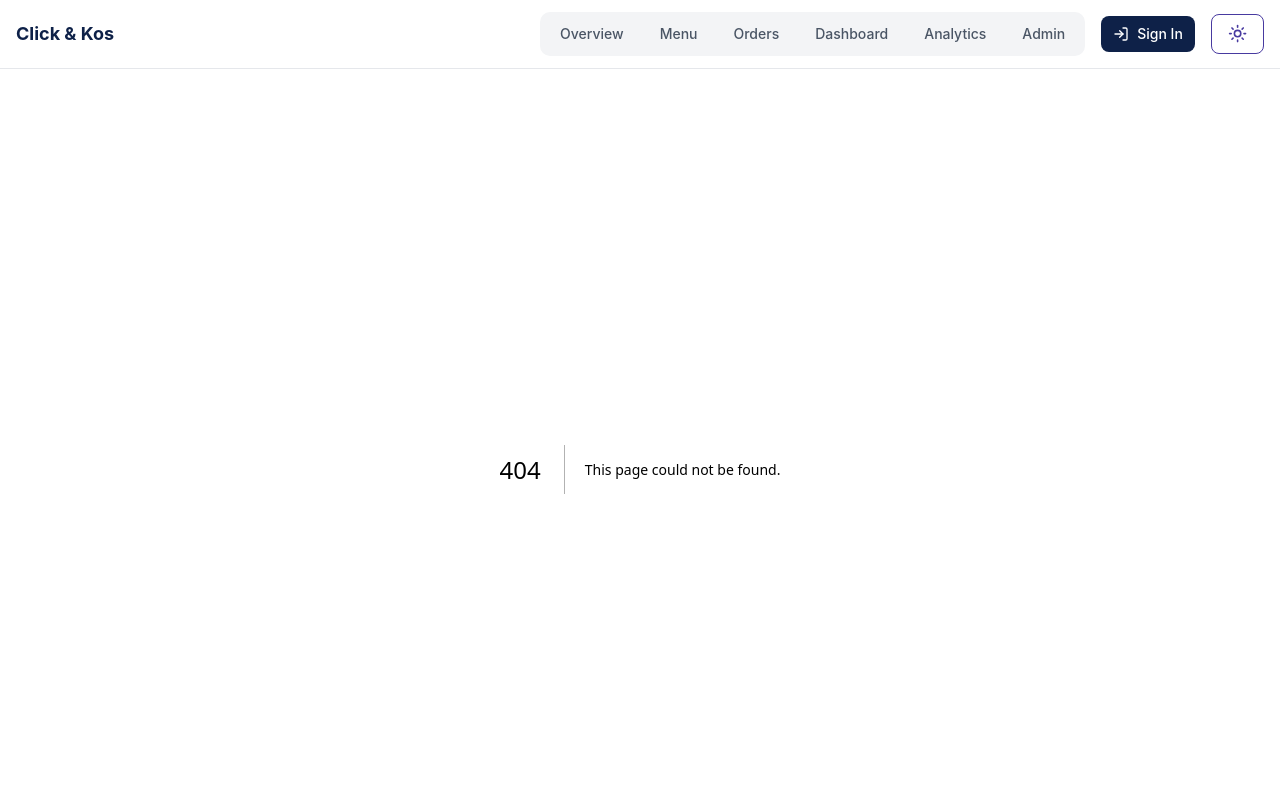
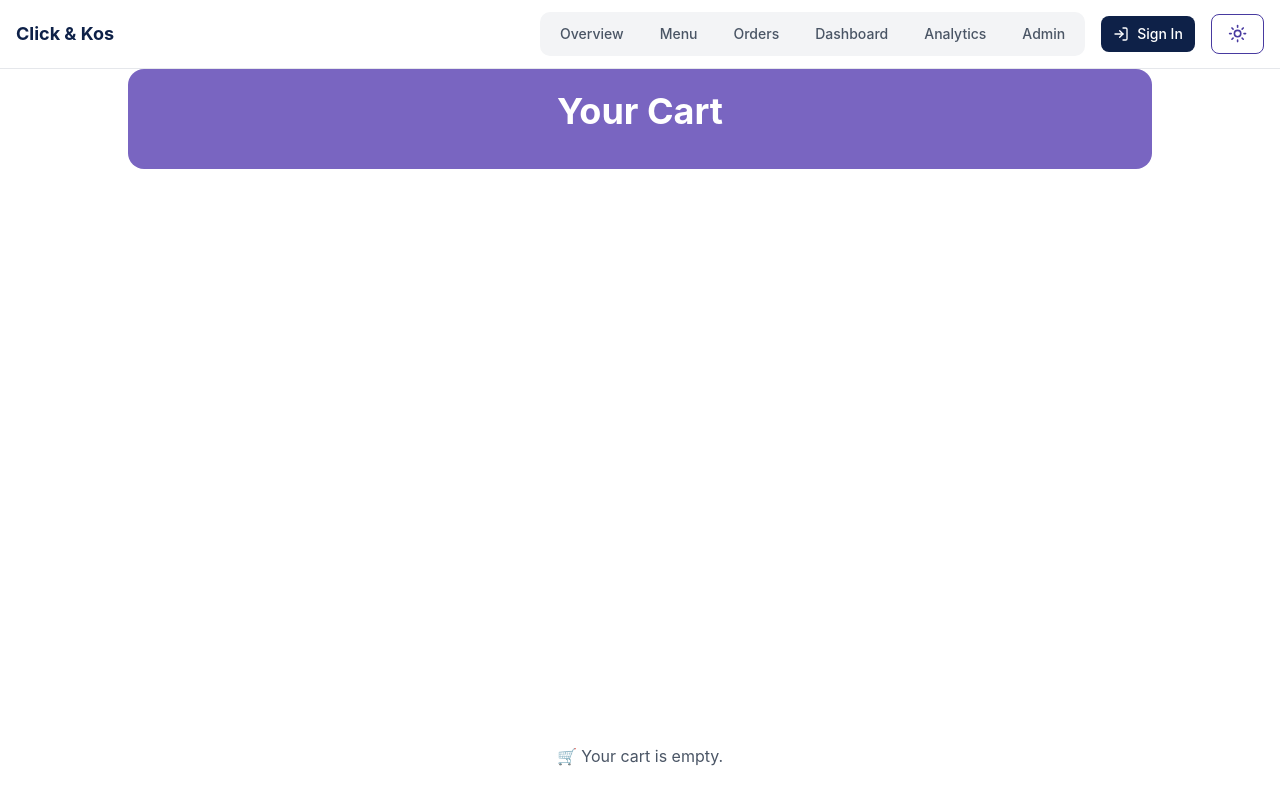
Before and after one commit to click-kos/click-kos, a Next.js app in the folder apps/web/: page /cart in a window 1280 px wide. Before the commit this address had no page. Shown: the top 804 px of the page. Built offline with nearby package versions, Linux system fonts and the light colour scheme.

Commit message:
Cart page complete

```diff
--- /dev/null
+++ b/apps/web/src/app/cart/page.tsx
@@ -0,0 +1,70 @@
+'use client';
+
+import React from 'react';
+import { useCart } from '@/context/CartContext';
+
+function CartPage() {
+  const { cartItems, removeFromCart } = useCart();
+  const total = cartItems.reduce((sum, item) => sum + item.price, 0);
+
+  return (
+  <>
+    {/* Header */}
+    <div className="flex justify-center px-4 sm:px-8">
+      <div className="bg-[#7965C1] rounded-2xl p-8 mb-8 text-white w-full max-w-screen-lg h-[100px] flex items-center justify-center">
+        <h1 className="text-4xl font-bold mb-4">Your Cart</h1>
+      </div>
+    </div>
+
+    {/* Main Cart Content */}
+    <div className="p-4 sm:p-8 pb-32 max-w-screen-md mx-auto">
+      {cartItems.length === 0 ? (
+        <p className="text-center text-gray-600">🛒 Your cart is empty.</p>
+      ) : (
+        <ul className="space-y-4">
+          {cartItems.map((item) => (
+            <li
+              key={item.id}
+              className="border border-gray-200 rounded-lg p-4 flex flex-col md:flex-row md:items-center gap-4 bg-white shadow-sm"
+            >
+              <img
+                src={item.image}
+                alt={item.name}
+                className="w-24 h-24 md:w-32 md:h-32 object-cover rounded mx-auto md:mx-0"
+              />
+              <div className="flex-1">
+                <h2 className="text-lg font-semibold">{item.name}</h2>
+                <p className="text-sm text-gray-600 mb-1">{item.description}</p>
+                <p className="text-sm font-medium text-gray-800">Price: R{item.price}</p>
+              </div>
+              <button
+                onClick={() => removeFromCart(item.id)}
+                className="text-red-500 hover:text-red-700 text-sm self-start md:self-center"
+              >
+                Remove
+              </button>
+            </li>
+          ))}
+        </ul>
+      )}
+    </div>
+
+    {/* Sticky Total + Checkout */}
+    {cartItems.length > 0 && (
+      <div className="fixed bottom-0 left-0 w-full flex justify-center z-50 px-2">
+        <div className="w-full max-w-screen-lg bg-white border-t border-gray-300 px-4 py-3 flex flex-col sm:flex-row justify-between items-center shadow-md rounded-t-lg">
+          <div className="text-base sm:text-lg font-semibold mb-2 sm:mb-0">
+            Total: <span className="text-black">R{total}</span>
+          </div>
+          <button className="bg-[#7965C1] hover:bg-[#5d4fa8] text-white text-sm sm:text-base font-semibold py-2 px-6 rounded-md transition duration-200">
+            Checkout
+          </button>
+        </div>
+      </div>
+    )}
+  </>
+);
+
+}
+
+export default CartPage;
--- a/apps/web/src/app/layout.tsx
+++ b/apps/web/src/app/layout.tsx
@@ -3,6 +3,10 @@ import { Geist, Geist_Mono } from "next/font/google";
 import "../index.css";
 import Providers from "@/components/providers";
 import Header from "@/components/header";
+import  type { ReactNode } from "react";
+import { CartProvider } from "../context/CartContext";
+import { useCart } from "@/context/CartContext";
+
 
 const geistSans = Geist({
   variable: "--font-geist-sans",
@@ -21,14 +25,12 @@ export const metadata: Metadata = {
 
 export default function RootLayout({
   children,
-}: Readonly<{
+}: {
   children: React.ReactNode;
-}>) {
+}) {
   return (
     <html lang="en" suppressHydrationWarning>
-      <body
-        className={`${geistSans.variable} ${geistMono.variable} antialiased`}
-      >
+      <body className={`${geistSans.variable} ${geistMono.variable} antialiased`}>
         <Providers>
           <div className="grid grid-rows-[auto_1fr] h-svh">
             <Header />
--- a/apps/web/src/app/menu/page.tsx
+++ b/apps/web/src/app/menu/page.tsx
@@ -1,7 +1,10 @@
 "use client";
 
+
 import { useState } from "react";
+import Link from "next/link";
 import { Search, Filter, ShoppingCart, Star, Clock, Heart, ChefHat, TrendingUp } from "lucide-react";
+import { useCart } from "@/context/CartContext";
 
 const featuredItems = [
   {
@@ -113,6 +116,8 @@ const categories = [
   { id: "beverages", name: "Beverages", icon: Clock },
 ];
 
+
+
 export default function MenuPage() {
   const [searchTerm, setSearchTerm] = useState("");
   const [selectedCategory, setSelectedCategory] = useState("all");
@@ -125,9 +130,8 @@ export default function MenuPage() {
     );
   };
 
-  const addToCart = (itemId: number) => {
-    setCartItems((prev) => prev + 1);
-  };
+  const { addToCart, cartCount } = useCart();
+
 
   const filteredItems = featuredItems.filter((item) => {
     const matchesSearch =
@@ -160,10 +164,12 @@ export default function MenuPage() {
             <Filter className="w-4 h-4" />
             Filters
           </button>
+          <Link href="/cart">
           <button className="flex items-center gap-2 px-4 py-2 bg-[#7965C1] text-white rounded-lg hover:bg-[#483AA0] transition-colors">
             <ShoppingCart className="w-4 h-4" />
-            Cart ({cartItems})
+            Cart ({cartCount})
           </button>
+          </Link>
         </div>
       </div>
 
@@ -257,7 +263,7 @@ export default function MenuPage() {
                     </div>
 
                     <button
-                      onClick={() => addToCart(item.id)}
+                      onClick={() => addToCart(item)}
                       className="w-full bg-gradient-to-r from-[#483AA0] to-[#7965C1] text-white py-2 px-4 rounded-lg hover:from-[#0E2148] hover:to-[#483AA0] transition-all duration-300 font-medium"
                     >
                       Add to Cart
--- a/apps/web/src/app/page.tsx
+++ b/apps/web/src/app/page.tsx
@@ -2,6 +2,10 @@
 
 import { useState } from "react";
 import { Search, ShoppingCart, Star, Clock, TrendingUp, ChefHat, Heart, Filter } from "lucide-react";
+import Link from "next/link";
+import { useCart } from "../context/CartContext";
+import { id } from "zod/locales";
+
 
 // Mock data for featured items
 const featuredItems = [
@@ -77,10 +81,8 @@ export default function Home() {
     );
   };
 
-  const addToCart = (itemId: number) => {
-    setCartItems(prev => prev + 1);
-    // Here you would implement actual cart functionality
-  };
+  const { addToCart, cartCount } = useCart();
+
 
   const filteredItems = featuredItems.filter(item => {
     const matchesSearch = item.name.toLowerCase().includes(searchTerm.toLowerCase()) ||
@@ -131,10 +133,16 @@ export default function Home() {
             <Filter className="w-4 h-4 text-gray-600 dark:text-gray-400" />
             <span className="text-gray-700 dark:text-gray-300">Filters</span>
           </button>
-          <button className="flex items-center gap-2 px-4 py-3 bg-[#7965C1] text-white rounded-xl hover:bg-[#483AA0] transition-colors shadow-sm">
+
+            <Link href="/cart">
+            <button className="flex items-center gap-2 px-4 py-3 bg-[#7965C1] text-white rounded-xl hover:bg-[#483AA0] transition-colors shadow-sm">
             <ShoppingCart className="w-4 h-4" />
-            <span>Cart ({cartItems})</span>
-          </button>
+            <span>Cart ({cartCount})</span>
+            </button>
+            </Link>
+
+
+
         </div>
       </div>
 
@@ -245,8 +253,10 @@ export default function Home() {
                 </div>
 
                 {/* Add to Cart Button */}
+
                 <button
-                  onClick={() => addToCart(item.id)}
+
+                  onClick={() => addToCart(item)}
                   className="w-full bg-gradient-to-r from-[#483AA0] to-[#7965C1] text-white py-2 px-4 rounded-lg hover:from-[#0E2148] hover:to-[#483AA0] transition-all duration-300 font-medium"
                 >
                   Add to Cart
--- a/apps/web/src/components/providers.tsx
+++ b/apps/web/src/components/providers.tsx
@@ -2,6 +2,7 @@
 
 import { ThemeProvider } from "./theme-provider";
 import { Toaster } from "./ui/sonner";
+import { CartProvider } from '../context/CartContext';
 
 
 export default function Providers({
@@ -16,8 +17,11 @@ export default function Providers({
       enableSystem
       disableTransitionOnChange
     >
-      {children}
-      <Toaster richColors />
+      <CartProvider>
+        {children}
+        <Toaster richColors />
+      </CartProvider>
+
     </ThemeProvider>
   );
 }
--- /dev/null
+++ b/apps/web/src/context/CartContext.tsx
@@ -0,0 +1,60 @@
+"use client";
+
+import React, { createContext, useContext, useState, useEffect } from "react";
+import type { ReactNode } from "react";
+
+export interface cartItem {
+    id: number;
+    name: string;
+    description: string;
+    price: number;
+    rating: number;
+    cookTime: string;
+    category: string;
+    isPopular: boolean;
+    image: string;
+}
+
+interface CartContextType {
+    cartItems: cartItem[];
+    addToCart: (item: cartItem) => void;
+    removeFromCart: (id: number) => void;
+    cartCount: number;
+
+}
+
+const CartContext =createContext<CartContextType | undefined>(undefined);
+
+export const useCart =(): CartContextType => {
+    const context = useContext(CartContext);
+    if(!context) {
+        throw new Error ("useCart must be used within a CartProvider")
+    }
+    return context;
+};
+
+interface cartProviderProps {
+    children: ReactNode;
+}
+
+export const CartProvider: React.FC<cartProviderProps> = ({ children }) => {
+  const [cartItems, setCartItems] = useState<cartItem[]>([]);
+  const [cartCount, setCartCount] = useState<number>(0);
+
+  const addToCart = (item: cartItem) => {
+    setCartItems(prev => [...prev,item]);
+    setCartCount(prev => prev + 1);
+}
+
+const removeFromCart =(id: number) => {
+    setCartItems(prev =>prev.filter(item =>item.id !== id));
+    setCartCount(prev => (prev > 0 ? prev - 1 : 0));
+}
+
+return (
+    <CartContext.Provider value = {{cartItems, addToCart, removeFromCart, cartCount}}>
+        {children}
+    </CartContext.Provider>
+);
+
+};
```
Also changed, not shown: apps/web/package.json (+6 -6 lines), 2 other files (tests, documents, lock files or other folders).
